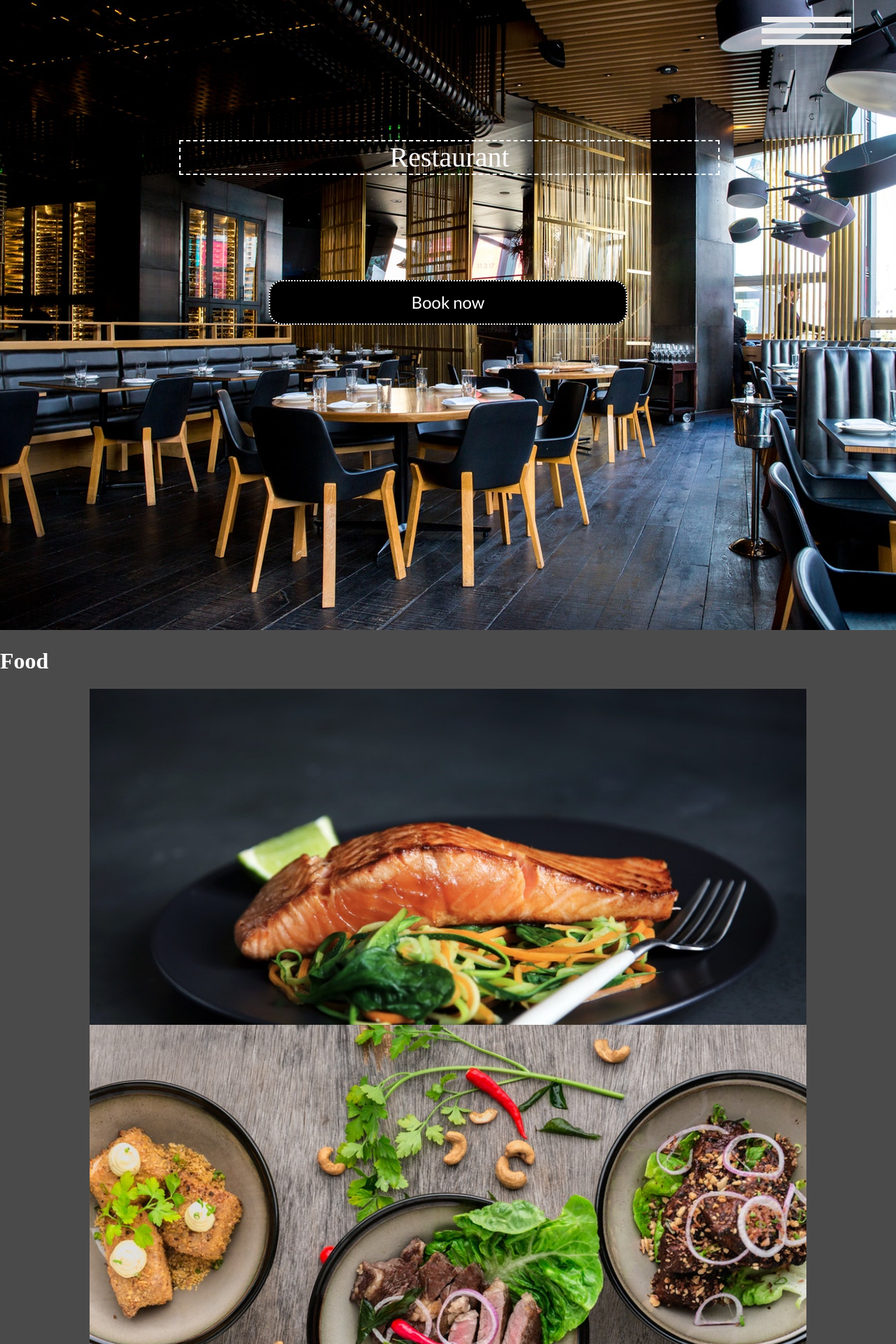
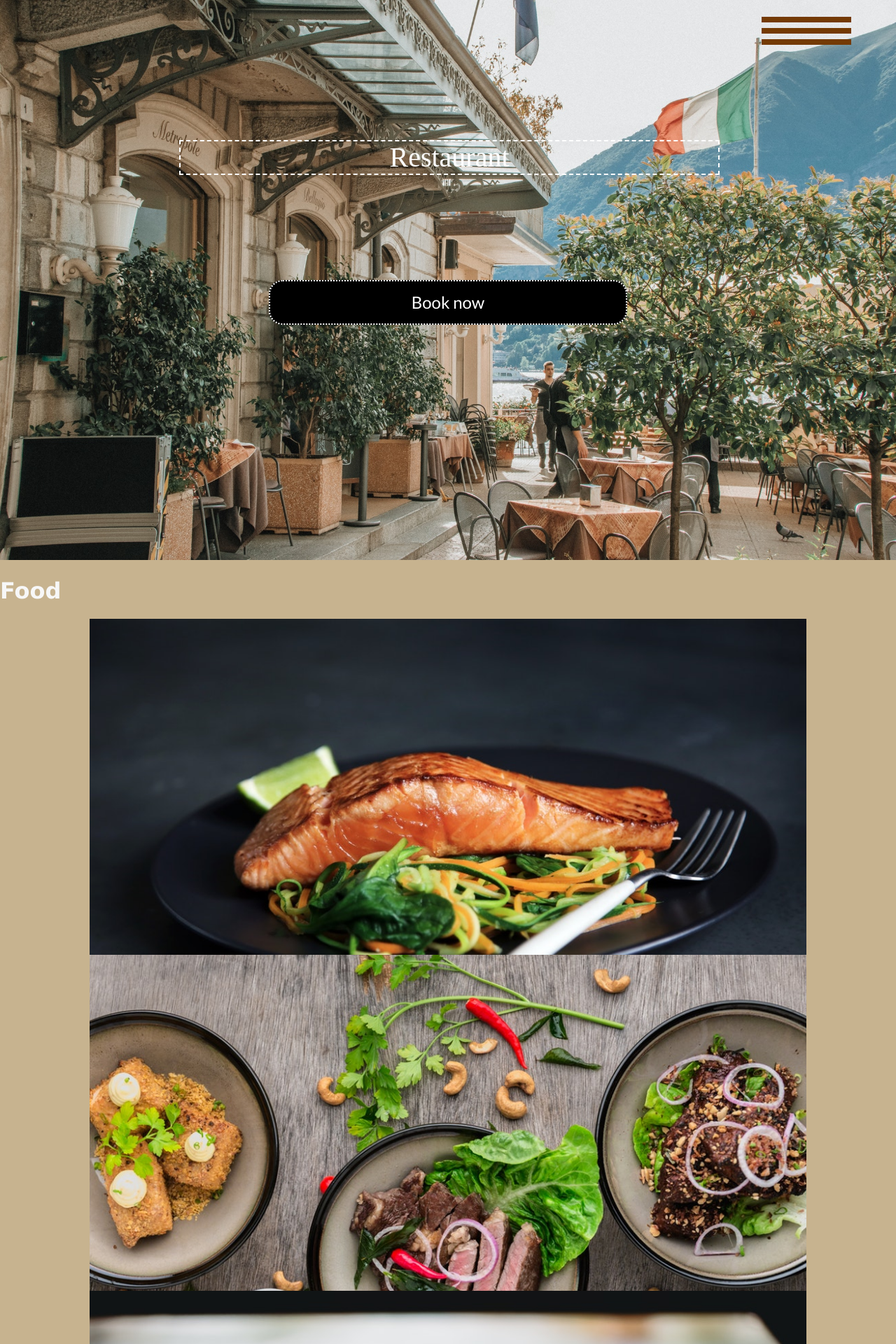
Before and after one commit to nguyentuanngoc/react-restaurant, a React (Create React App) app: page / in a window 1280 px wide. Shown: the top 1920 px of the page at 70% size. Built offline with nearby package versions, Linux system fonts and the light colour scheme; a web font is replaced by a local one.

Commit message:
Add book form

```diff
--- a/src/App.css
+++ b/src/App.css
@@ -11,13 +11,15 @@ ul {
 }
 
 span {
-    color: white;
+    font-family: -apple-system, BlinkMacSystemFont, 'Segoe UI', Roboto, Oxygen, Ubuntu, Cantarell, 'Open Sans', 'Helvetica Neue', sans-serif;
+    color: rgb(247, 247, 247);
+}
+
+h1 {
+    font-family: 'Lucida Sans', 'Lucida Sans Regular', 'Lucida Grande', 'Lucida Sans Unicode', Geneva, Verdana, sans-serif;
+    color: rgb(247, 247, 247);
 }
 
 body {
-    background-color: rgb(75, 74, 74);
+    background: #c7b38f;
 }
-
-h1 {
-    color: white;
-}
--- a/src/Book/book.js
+++ b/src/Book/book.js
@@ -3,9 +3,11 @@ import React, { Component } from 'react'
 export default class Book extends Component {
   render() {
     return (
-      <div>
-        book
-      </div>
+      <form>
+        <label>Your name:<input type="text" name="name"></input></label>
+        <label>Your phone number:<input type="number" name="phone"></input></label>
+        <input type="submit" value="Submit"></input>
+      </form>
     )
   }
 }
--- a/src/Homepage/homepage.scss
+++ b/src/Homepage/homepage.scss
@@ -1,6 +1,8 @@
 //Background
 img {
-    height: 100%;
+    height: 100vh;
+    width: 100vw;
+    object-fit: cover;
 }
 
 .homepage {
@@ -79,7 +81,7 @@ img {
 
 //Menu icon
 .menu-line {
-    border-top: solid rgb(238, 236, 236) 1vh;
+    border-top: solid rgb(116, 58, 4) 1vh;
 }
 
 .menu-icon {
```
Also changed, not shown: public/images/homepage.jpeg.
